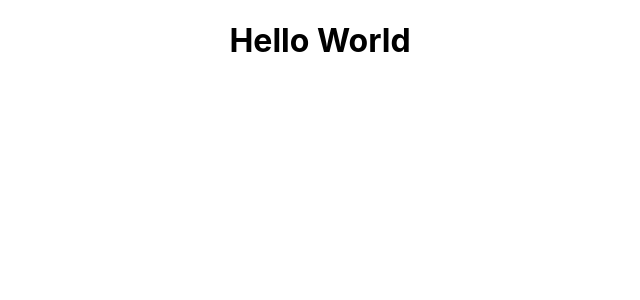
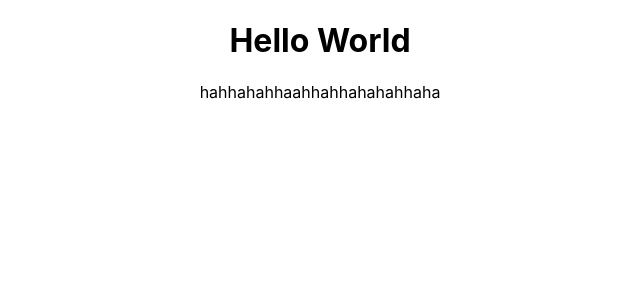
Before and after one commit to fkaaa568/react-with-surge, a React (Create React App) app: page / in a window 1280 px wide. Shown: the top 300 px of the page, without its empty margins (320-960 px from the left). Built offline with nearby package versions, Linux system fonts and the light colour scheme.

Commit message:
Update App.js

```diff
--- a/src/App.js
+++ b/src/App.js
@@ -6,6 +6,7 @@ function App() {
   return (
     <div className="App">
     <h1>Hello World</h1>
+    <p>hahhahahhaahhahhahahahhaha</p>
     </div>
   );
 }
```
